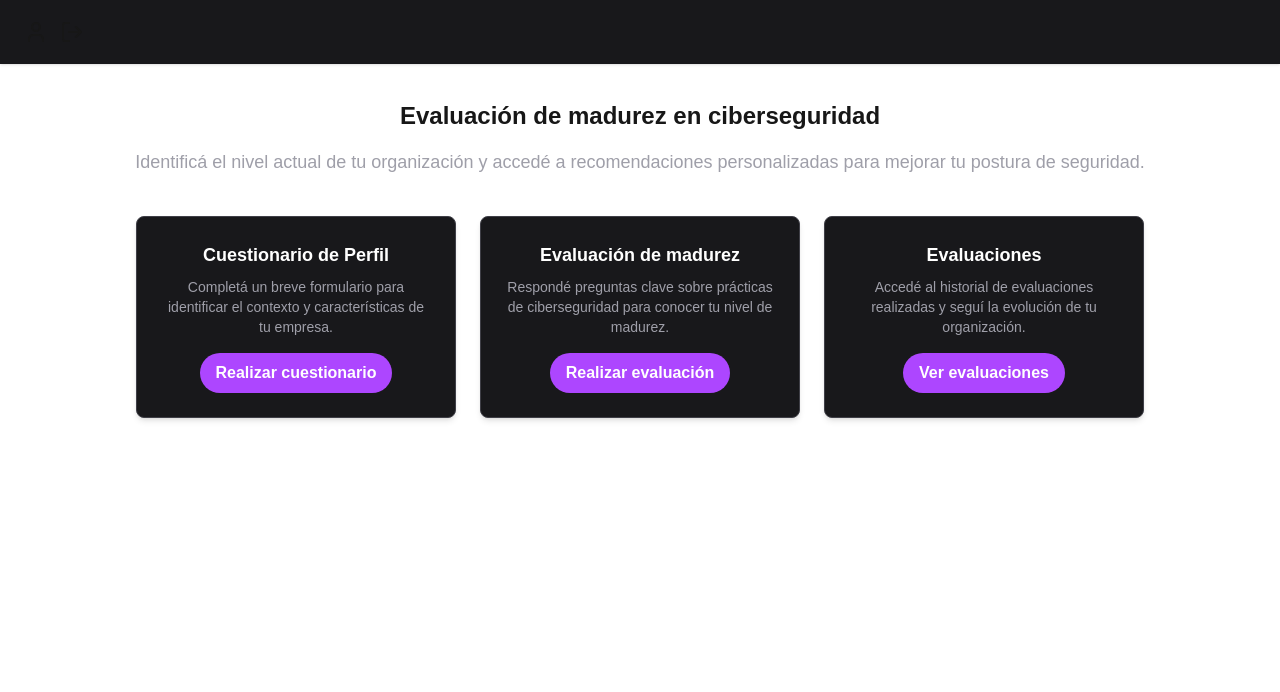
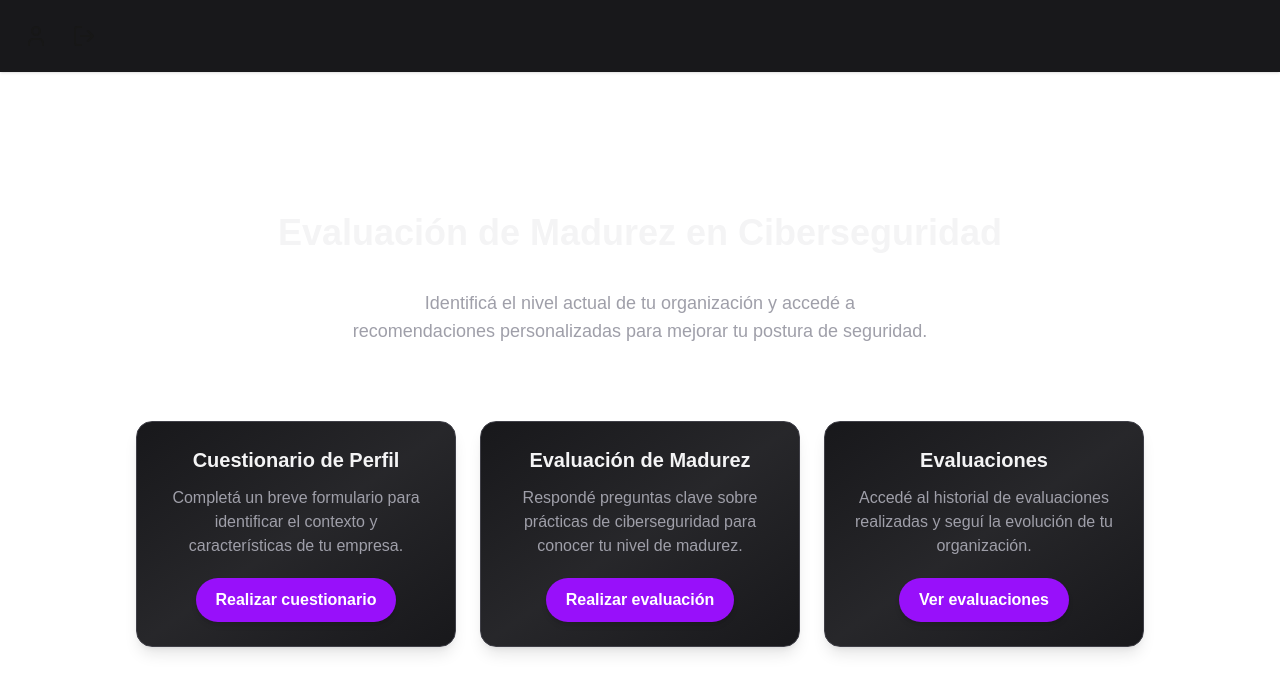
Before and after one commit to jimefle/maturity, a Next.js app: page / in a window 1280 px wide. Shown: the top 692 px of the page. Built offline with nearby package versions, Linux system fonts and the light colour scheme.

Commit message:
cambios en la interfaz

```diff
--- a/package.json
+++ b/package.json
@@ -9,6 +9,7 @@
     "lint": "next lint"
   },
   "dependencies": {
+    "framer-motion": "^12.19.1",
     "lucide-react": "^0.514.0",
     "mongodb": "^6.17.0",
     "next": "15.3.3",
--- a/src/app/instructions/page.js
+++ b/src/app/instructions/page.js
@@ -12,19 +12,21 @@ export default function Instructions(){
         <div className='min-h-screen flex flex-col'>
             <Header/>
             <main className="flex flex-1 items-center justify-center px-4 bg-[url(/img1.jpg)] w-full h-screen bg-cover bg-center bg-no-repeat">
-                <div className="bg-zinc-900 rounded-3xl shadow-md p-10 w-full max-w-xl">
+                <div className="bg-gradient-to-br from-zinc-900 via-zinc-800 to-zinc-900 text-white p-10 rounded-2xl shadow-lg w-full  border border-zinc-700 max-w-xl">
                     <h2 className="text-xl font-semibold mb-6 text-center">{titulo}</h2>
                     <div className="mb-6">
-                        <p className="text-sm">{descrip}</p>
+                        <h4 className="">{descrip}</h4>
                     </div>
                     <div className="mb-6">
-                        <h3 className="font-bold mb-1">Instrucciones</h3>
-                        <p className="text-sm">{instruc}</p>
+                        <h3 className="font-semibold mb-1">Instrucciones</h3>
+                        <h4 className="">{instruc}</h4>
                     </div>
                     <div className='flex justify-end gap-3'>
-                        <Link href="/" className="border-2 border-purple-800 hover:bg-purple-600 text-white font-semibold py-2 px-4 rounded-full transition duration-400">
+                        <Link href="/"
+                        className="border-2 border-purple-900 hover:bg-purple-900 active:bg-purple-800 text-white font-semibold py-2.5 px-5 rounded-full inline-block transition-all duration-300 shadow-md hover:shadow-lg">
                         Cancelar</Link>
-                        <Link href={href} className="bg-purple-500 hover:bg-purple-800 text-white font-semibold py-2 px-4 rounded-full transition duration-200">
+                        <Link href={href}
+                        className="bg-purple-600 hover:bg-purple-900 active:bg-purple-800 text-white font-semibold py-2.5 px-5 rounded-full inline-block transition-all duration-300 shadow-md hover:shadow-lg">
                         Aceptar</Link>
                     </div>
                 </div>
--- a/src/app/page.js
+++ b/src/app/page.js
@@ -2,6 +2,7 @@
 import { useSearchParams } from 'next/navigation';
 import Card from '../components/card';
 import Header from '../components/header';
+import {motion} from 'framer-motion';
 
 export default function Home() {
   const searchParams = useSearchParams();
@@ -9,29 +10,69 @@ export default function Home() {
   const prog = searchParams.get('prog');
 
   return (
-    <main className="min-h-screen bf-zinc-100 max-w-2xl mx-auto min-w-screen">
+    <div className='max-h-screen flex flex-col'>
       <Header/>
-      <h1 className="text-2xl font-bold mb-4 text-center pt-9">Evaluación de madurez en ciberseguridad</h1>
-      <h3 className="text-lg text-zinc-400 mb-4 text-center">Identificá el nivel actual de tu organización y accedé a recomendaciones personalizadas para mejorar tu postura de seguridad.</h3>
-      <div className="flex flex-1 md:flex-row justify-center items-center gap-6 mt-10 mb-10">
-        <Card titulo="Cuestionario de Perfil" descrip="Completá un breve formulario para identificar el contexto y características de tu empresa."
-          boton={"Realizar cuestionario"} href=""/>
-        <Card titulo="Evaluación de madurez" descrip="Respondé preguntas clave sobre prácticas de ciberseguridad para conocer tu nivel de madurez."
-          boton={"Realizar evaluación"} href="/instructions"/>
-        <Card titulo="Evaluaciones" descrip="Accedé al historial de evaluaciones realizadas y seguí la evolución de tu organización."
-          boton={"Ver evaluaciones"} href=""/>
-      </div>
-      {level && prog && (
-        <div>
-          <p className="mt-4 text-lg font-semibold">
-          Resultado final para este subdominio: {level}
-          </p>
-          <p className="mt-4 text-lg font-semibold">
-          Resultado final para este subdominio: {prog}%
-          </p>
-        </div>
-      )}
+        <main className="flex flex-col items-center justify-center px-4 w-full h-screen bg-cover bg-center bg-no-repeat gap-5">
+        <motion.h1
+          className="text-3xl md:text-4xl font-extrabold mb-4 text-center pt-9 text-zinc-100"
+          initial={{ opacity: 0, y: -20 }}
+          animate={{ opacity: 1, y: 0 }}
+          transition={{ duration: 0.6 }}
+        >
+          Evaluación de Madurez en Ciberseguridad
+        </motion.h1>
 
-    </main>
+        <motion.h3
+          className="text-md md:text-lg text-zinc-400 mb-6 text-center max-w-xl mx-auto"
+          initial={{ opacity: 0 }}
+          animate={{ opacity: 1 }}
+          transition={{ duration: 0.8, delay: 0.3 }}
+        >
+          Identificá el nivel actual de tu organización y accedé a recomendaciones personalizadas para mejorar tu postura de seguridad.
+        </motion.h3>
+
+        <motion.div
+          className="flex flex-col md:flex-row justify-center items-stretch gap-6 mt-8 mb-12"
+          initial={{ opacity: 0 }}
+          animate={{ opacity: 1 }}
+          transition={{ duration: 0.8, delay: 0.5 }}
+        >
+          <Card
+            titulo="Cuestionario de Perfil"
+            descrip="Completá un breve formulario para identificar el contexto y características de tu empresa."
+            boton="Realizar cuestionario"
+            href=""
+          />
+          <Card
+            titulo="Evaluación de Madurez"
+            descrip="Respondé preguntas clave sobre prácticas de ciberseguridad para conocer tu nivel de madurez."
+            boton="Realizar evaluación"
+            href="/instructions"
+          />
+          <Card
+            titulo="Evaluaciones"
+            descrip="Accedé al historial de evaluaciones realizadas y seguí la evolución de tu organización."
+            boton="Ver evaluaciones"
+            href=""
+          />
+        </motion.div>
+
+        {level && prog && (
+          <motion.div
+            className="bg-zinc-800 rounded-2xl shadow-lg p-4 text-center mx-auto"
+            initial={{ opacity: 0, scale: 0.95 }}
+            animate={{ opacity: 1, scale: 1 }}
+            transition={{ duration: 0.5 }}
+          >
+            <p className="text-lg font-semibold text-zinc-200">
+              Nivel de madurez: <span className="text-purple-400">{level}</span>
+            </p>
+            <p className="text-lg font-semibold text-zinc-200">
+              Progreso: <span className="text-purple-400">{prog}%</span>
+            </p>
+          </motion.div>
+        )}
+      </main>
+    </div>
   );
 }
--- a/src/components/card.js
+++ b/src/components/card.js
@@ -1,14 +1,17 @@
 'use client';
 import Link from 'next/link';
 
-export default function Card({titulo, descrip, boton, href}){
-    return(
-        <div className="bg-zinc-900 text-center text-white p-6 rounded-lg shadow-md w-full max-w-xs border border-zinc-700">
-            <h2 className="text-lg font-semibold mb-2">{titulo}</h2>
-            <p className="text-sm text-zinc-400 mb-4">{descrip}</p>
-            <Link href={href} className="bg-purple-500 hover:bg-purple-800 text-white font-semibold py-2 px-4 rounded-full inline-block transition duration-200">
-            {boton}</Link>
-        </div>
-    );
-
-};
+export default function Card({ titulo, descrip, boton, href }) {
+  return (
+    <div className="bg-gradient-to-br from-zinc-900 via-zinc-800 to-zinc-900 text-center text-white p-6 rounded-2xl shadow-lg w-full max-w-xs border border-zinc-700 hover:shadow-2xl transform hover:-translate-y-1 transition-all duration-300">
+      <h2 className="text-xl font-bold mb-3 text-zinc-100">{titulo}</h2>
+      <h4 className="text-zinc-400 mb-5">{descrip}</h4>
+      <Link
+        href={href}
+        className="bg-purple-600 hover:bg-purple-900 active:bg-purple-800 text-white font-semibold py-2.5 px-5 rounded-full inline-block transition-all duration-300 shadow-md hover:shadow-lg"
+      >
+        {boton}
+      </Link>
+    </div>
+  );
+}
--- a/src/components/header.js
+++ b/src/components/header.js
@@ -6,12 +6,13 @@ import { User, LogOut } from 'lucide-react';
 export default function Header({volver=false}){
     return(
         <header className="flex justify-between p-4 bg-zinc-900 shadow-sm">
-            <div className='flex gap-3 items-center py-1 px-2'>
+            <div className='flex gap-6 items-center py-2 px-2 cursor-pointer'>
                 <User  />
                 <LogOut />
             </div>
             {volver &&
-            <Link href="/" className="border-2 border-purple-800 hover:bg-purple-800 text-white font-semibold py-1 px-2 rounded-full transition duration-200">
+            <Link href="/"
+                className="border-2 border-purple-900 hover:bg-purple-900 active:bg-purple-800 text-white font-semibold py-2 px-4 rounded-full inline-block transition-all duration-300 shadow-md hover:shadow-lg">
                 Volver</Link>
             }
 
--- /dev/null
+++ b/src/components/loadingmessage.js
@@ -0,0 +1,11 @@
+'use client';
+import {motion} from 'framer-motion';
+
+export default function LoadingMessage({mensaje}){
+    return (
+        <div className="flex flex-col justify-center items-center h-48">
+        <div className="w-8 h-8 border-4 border-purple-600 border-t-transparent rounded-full animate-spin mb-2"></div>
+        <p className="text-zinc-400 text-lg font-medium">Cargando {mensaje}...</p>
+        </div>
+    );
+}
--- a/src/components/questionnaire.js
+++ b/src/components/questionnaire.js
@@ -4,10 +4,11 @@ import { useEffect, useState } from 'react';
 import { calculateLevel } from '@/lib/logic/calculateMaturity';
 import { saveAssessment } from '@/lib/logic/save-assessment';
 import { useFetchQuestions } from '@/lib/logic/useFetchQuestions';
+import LoadingMessage from './loadingmessage';
 
-export default function Questionnaire({subdomain, evaluationId, onFinishSubdomain}) {
-  const {questions, loading, error } = useFetchQuestions(subdomain);
-  const [currentQuestionId, setCurrentQuestionId] =useState(null);
+export default function Questionnaire({ subdomain, evaluationId, onFinishSubdomain }) {
+  const { questions, loading, error } = useFetchQuestions(subdomain);
+  const [currentQuestionId, setCurrentQuestionId] = useState(null);
   const [responses, setResponses] = useState({});
 
   useEffect(() => {
@@ -19,62 +20,71 @@ export default function Questionnaire({subdomain, evaluationId, onFinishSubdomai
   const currentQuestion = questions.find(q => q.id === currentQuestionId);
 
   const handleChange = (value) => {
-     setResponses((prev)=> ({
-      ...prev, // respuestas anteriores
-      [currentQuestionId]:value
-     }))
+    setResponses((prev) => ({
+      ...prev,
+      [currentQuestionId]: value
+    }));
   };
-  const handleNext = async() => {
-    const nextId =currentQuestion.options[responses[currentQuestionId]].next;
-    if(nextId){
-      setCurrentQuestionId(nextId)
-    } else{
-      const {level, prog} = await calculateLevel({...responses, [currentQuestionId]:responses[currentQuestionId]}, questions);
+
+  const handleNext = async () => {
+    const nextId = currentQuestion.options.find(opt => opt.value === responses[currentQuestionId])?.next;
+    if (nextId) {
+      setCurrentQuestionId(nextId);
+    } else {
+      const { level, prog } = await calculateLevel(
+        { ...responses, [currentQuestionId]: responses[currentQuestionId] },
+        questions
+      );
       await saveAssessment({ evaluationId, subdomain, responses, level, prog });
-      if(typeof onFinishSubdomain == 'function'){
+      if (typeof onFinishSubdomain === 'function') {
         onFinishSubdomain();
       }
     }
   };
 
-  if (loading) return <p>Cargando preguntas...</p>;
-  if (error) return <p>Error: {error}</p>;
-  if (!currentQuestion) return <p>Cargando pregunta...</p>;
+  if (loading) return <LoadingMessage mensaje="preguntas"/>;
+  if (error) return <p className="text-red-400 text-center">Error: {error}</p>;
+  if (!currentQuestion) return <LoadingMessage mensaje="pregunta"/>;
 
   return (
     <div className="max-h-screen flex items-center justify-center">
-      <main className="max-w-4xl w-full p-6 ">
-      <h1 className="text-3xl font-bold text-zinc-100 mb-2 text-center">Evaluación de madurez</h1>
-      <h2 className="text-xl text-zinc-100 mb-2 text-center"> {subdomain} </h2>
+      <main className="bg-zinc-900 border border-zinc-700  shadow-lg rounded-2xl max-w-2xl w-full p-8">
+        <h1 className="text-3xl font-bold text-zinc-100 mb-2 text-center">Evaluación de Madurez</h1>
+        <h2 className="text-xl text-purple-400 mb-6 text-center">{subdomain}</h2>
 
-      <div key={currentQuestion.id} className="m-10 text-start">
-        <p className="font-medium mb-1">{currentQuestion.text}</p>
-        <p className="text-sm text-gray-600 italic mb-3">{currentQuestion.example}</p>
-        <div className="space-y-1">
+        <div key={currentQuestion.id} className="text-start">
+          <h4 className="font-medium text-zinc-200 mb-2">{currentQuestion.text}</h4>
+          <h5 className="text-zinc-400 italic mb-4">{currentQuestion.example}</h5>
+
+          <div className="space-y-3">
             {currentQuestion.options.map((opt, index) => (
-            <label key={index} className="block">
+              <label key={index} className="flex items-center gap-2 cursor-pointer hover:text-purple-400 transition">
                 <input
                   type="radio"
                   name={`pregunta-${currentQuestion.id}`}
                   value={opt.value}
                   checked={responses[currentQuestion.id] === opt.value}
                   onChange={() => handleChange(opt.value)}
-                className="mr-2"
+                  className="accent-purple-600 w-4 h-4"
                 />
-              {opt.label}
+                <span>{opt.label}</span>
               </label>
             ))}
           </div>
-          <div className='flex justify-end mt-4'>
+
+          <div className="flex justify-end mt-6">
             <button
               disabled={responses[currentQuestion.id] === undefined}
               onClick={handleNext}
-            className="bg-purple-500 hover:bg-purple-800 text-white font-semibold py-2 px-4 rounded-full transition duration-200 m-2"
+              className={`py-2.5 px-6 rounded-full font-semibold shadow-md transition-all duration-300 ${
+                responses[currentQuestion.id] === undefined
+                  ? 'bg-zinc-600 text-zinc-400 cursor-not-allowed'
+                  : 'bg-purple-600 hover:bg-purple-900 active:bg-purple-800 text-white font-semibold hover:shadow-lg cursor-pointer'
+              }`}
             >
-              {'Siguiente'}
+              Siguiente
             </button>
           </div>
-
         </div>
       </main>
     </div>
```
Also changed, not shown: src/components/summary.js (+19 -9 lines), 1 other file (tests, documents, lock files or other folders). Lines whose indentation alone changed are shown as unchanged.
